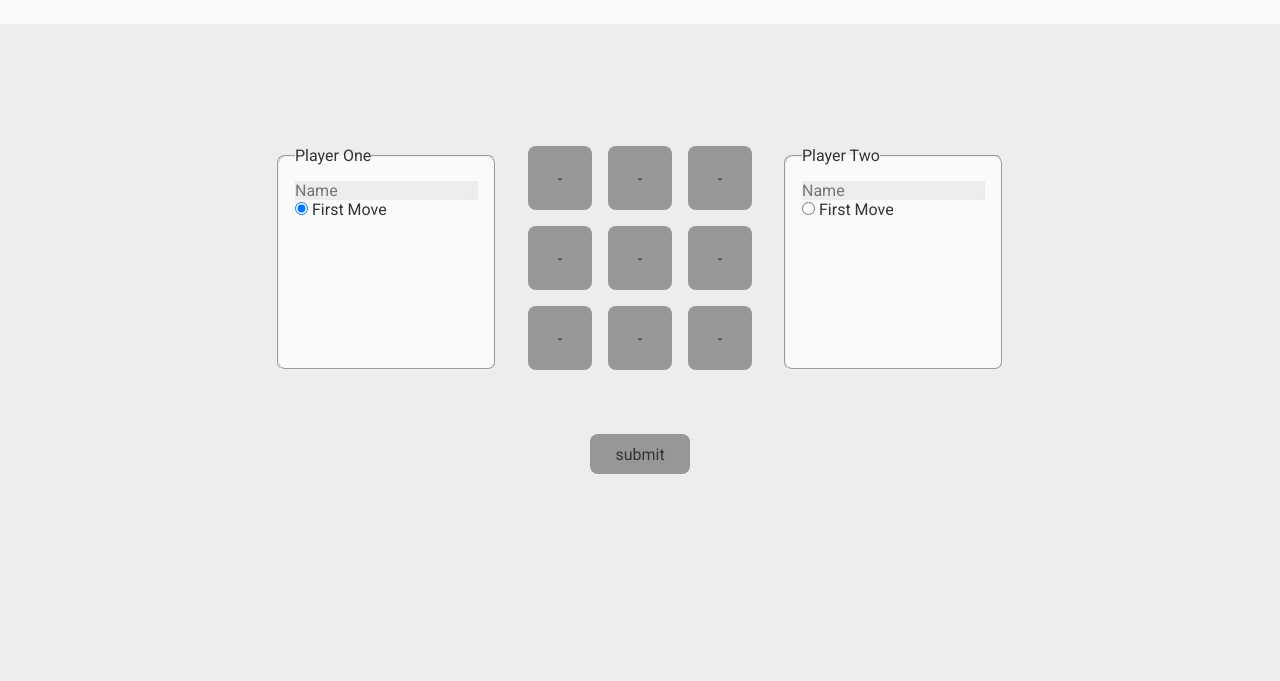
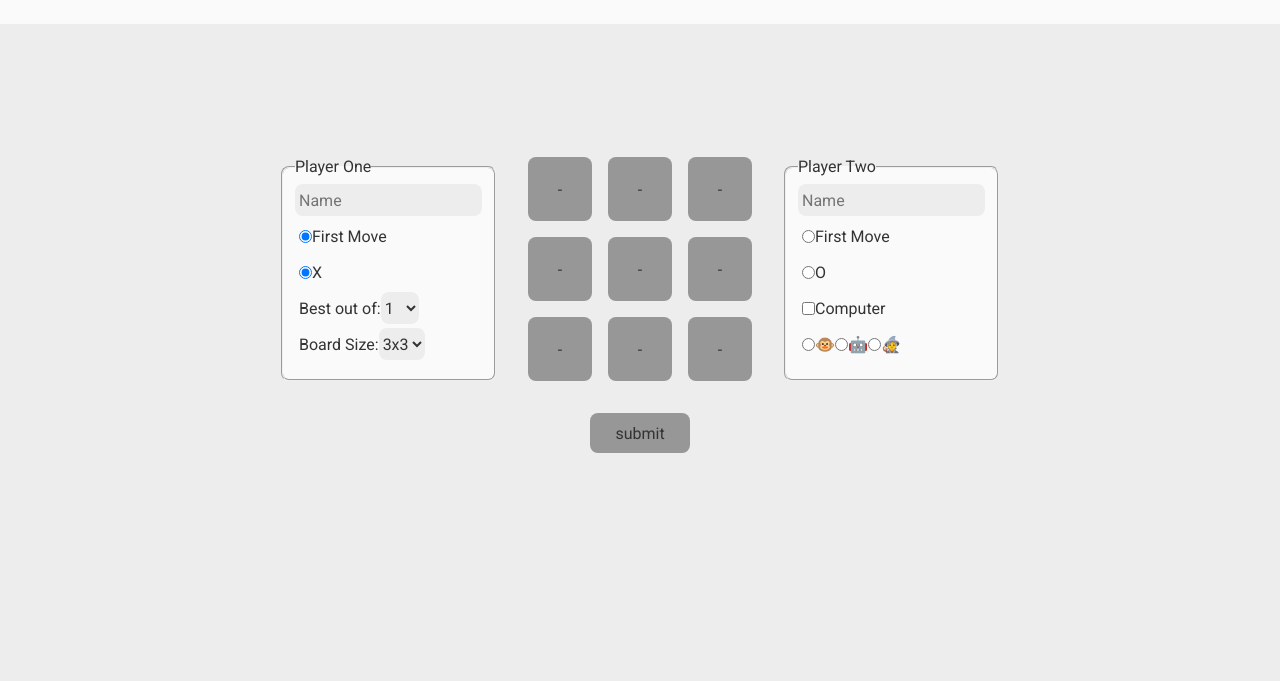
Before and after one commit to KeadonM/08-odin-tictactoe, a website: page index.html in a window 1280 px wide. Shown: the part 80-761 px from the top of the page. Drawn offline with Linux system fonts and the light colour scheme.

Commit message:
Finish card layout

```diff
--- a/index.html
+++ b/index.html
@@ -10,6 +10,9 @@
       href="https://fonts.googleapis.com/css2?family=Roboto:ital,wght@0,100;0,300;0,400;0,500;0,700;0,900;1,100;1,300;1,400;1,500;1,700;1,900&display=swap"
       rel="stylesheet" />
     <link rel="stylesheet" href="./src/css/style.css" />
+    <script
+      src="https://kit.fontawesome.com/7881ce7c0a.js"
+      crossorigin="anonymous"></script>
     <script src="./src/js/script.js" defer></script>
     <title>Tic Tac Toe</title>
   </head>
@@ -26,22 +29,55 @@
             <input
               type="text"
               id="player1-name"
-              name="player1-name"
+              name="namePlayer1"
               placeholder="Name"
               maxlength="16"
               required />
           </div>
 
-          <div class="radio-group card-row">
+          <div class="radio-first-move card-row">
             <input
-              id="first-move-player1"
-              name="first-move"
+              class="radio"
               type="radio"
+              id="first-move-p1"
+              name="firstMove"
               value="player1"
               checked />
-            <label for="first-move-player1" class="radio-label"
-              >First Move</label
-            >
+            <label for="first-move-p1" class="radio-label">First Move</label>
+          </div>
+
+          <div class="radio-symbol card-row">
+            <input
+              class="radio"
+              type="radio"
+              id="symbol-p1"
+              name="isSymbolX"
+              value="player1"
+              checked />
+            <label for="symbol-p1" class="radio-label">X</label>
+          </div>
+
+          <div class="game-setting card-row">
+            <label for="rounds-dropdown">Best out of: </label>
+            <select id="rounds-dropdown" name="rounds">
+              <option value="1">1</option>
+              <option value="3">3</option>
+              <option value="5">5</option>
+              <option value="7">7</option>
+              <option value="9">9</option>
+              <option value="11">11</option>
+              <option value="13">13</option>
+            </select>
+          </div>
+
+          <div class="game-setting card-row">
+            <label for="board-size-dropdown">Board Size: </label>
+            <select id="board-size-dropdown" name="boardSize">
+              <option value="3">3x3</option>
+              <option value="4">4x4</option>
+              <option value="5">5x5</option>
+              <option value="6">6x6</option>
+            </select>
           </div>
         </fieldset>
 
@@ -53,21 +89,63 @@
             <input
               type="text"
               id="player2-name"
-              name="player2-name"
+              name="namePlayer2"
               placeholder="Name"
               maxlength="16"
               required />
           </div>
 
-          <div class="radio-group card-row">
+          <div class="radio-first-move card-row">
             <input
-              id="first-move-player2"
-              name="first-move"
+              class="radio"
               type="radio"
+              id="first-move-p2"
+              name="firstMove"
               value="player2" />
-            <label for="first-move-player2" class="radio-label"
-              >First Move</label
-            >
+            <label for="first-move-p2" class="radio-label">First Move</label>
+          </div>
+
+          <div class="radio-symbol card-row">
+            <input
+              class="radio"
+              type="radio"
+              id="symbol-p2"
+              name="isSymbolX"
+              value="player2" />
+            <label for="symbol-p2" class="radio-label">O</label>
+          </div>
+
+          <div class="checkbox-comp card-row">
+            <input
+              class="checkbox"
+              type="checkbox"
+              id="check-comp"
+              name="isComp" />
+            <label for="check-comp" class="checkbox-label">Computer</label>
+          </div>
+
+          <div class="radio-comp-diff card-row">
+            <input
+              class="radio"
+              type="radio"
+              id="diff-easy"
+              name="compDiff"
+              value="easy" />
+            <label for="diff-easy" class="radio-label">🐵</label>
+            <input
+              class="radio"
+              type="radio"
+              id="diff-medium"
+              name="compDiff"
+              value="medium" />
+            <label for="diff-medium" class="radio-label">🤖</label>
+            <input
+              class="radio"
+              type="radio"
+              id="diff-hard"
+              name="compDiff"
+              value="hard" />
+            <label for="diff-hard" class="radio-label">🧙</label>
           </div>
         </fieldset>
       </form>
--- a/src/css/style.css
+++ b/src/css/style.css
@@ -7,11 +7,13 @@
   --secondary-light: #fafafa;
 
   /*spacing*/
-  --spacing-xs: 4px;
-  --spacing-sm: 8px;
+  --spacing-xxs: 4px;
+  --spacing-xs: 8px;
+  --spacing-sm: 12px;
   --spacing-md: 16px;
-  --spacing-lg: 32px;
-  --spacing-xl: 48px;
+  --spacing-lg: 24px;
+  --spacing-xl: 32px;
+  --spacing-xxl: 48px;
 
   /*misc*/
   --border-radius: 8px;
@@ -45,6 +47,7 @@ body {
 }
 
 input,
+select,
 button {
   border: none;
   outline: none;
@@ -64,7 +67,7 @@ header {
   display: flex;
   justify-content: space-between;
   align-items: center;
-  padding: var(--spacing-lg);
+  padding: var(--spacing-xl);
   font-size: 1.24rem;
   font-weight: 700;
   background-color: var(--secondary-light);
@@ -78,42 +81,59 @@ header {
 /***---MAIN---***/
 
 main {
-  display: grid;
+  display: flex;
+  flex-direction: column;
   margin: auto;
 }
 
+/***---Form---****/
+
+#game-form {
+  display: flex;
+  gap: var(--spacing-xl);
+  margin: var(--spacing-xl);
+}
+
+.card {
+  display: flex;
+  flex-direction: column;
+  gap: var(--spacing-xxs);
+  padding: var(--spacing-xs) var(--spacing-sm);
+  border-radius: var(--border-radius);
+  background-color: var(--secondary-light);
+  min-width: 156px;
+}
+
+.card-row {
+  height: 32px;
+  display: flex;
+  align-items: center;
+}
+
+.card .card-row:nth-of-type(n + 2) {
+  padding-left: var(--spacing-xxs);
+}
+
+.player-name > input {
+  padding-left: var(--spacing-xxs);
+  min-width: 0;
+  width: 100%;
+  height: 32px;
+}
+
+#rounds-dropdown,
+#board-size-dropdown {
+  height: 100%;
+}
+
 #submit-btn {
+  align-self: center;
   background-color: var(--secondary-dark);
-  justify-self: center;
-  margin-top: var(--spacing-lg);
   width: 100px;
   height: 40px;
 }
 
-#game-form {
-  display: flex;
-  gap: var(--spacing-lg);
-  margin: var(--spacing-lg);
-}
-
-.card {
-  padding: var(--spacing-md);
-  border-radius: var(--border-radius);
-  background-color: var(--secondary-light);
-}
-
-.card-row {
-  min-width: 100px;
-}
-
-.player-name {
-  background-color: var(--primary-light);
-}
-
-.player-name > input {
-  min-width: 0;
-  width: 100%;
-}
+/***---Gameboard---****/
 
 #game-container {
   display: grid;
@@ -142,8 +162,8 @@ footer {
   align-items: center;
   justify-content: center;
   margin-top: auto;
-  padding: var(--spacing-sm);
-  padding-top: var(--spacing-lg);
+  padding: var(--spacing-xs);
+  padding-top: var(--spacing-xl);
 }
 
 #copyright {
@@ -165,7 +185,7 @@ footer {
 
 /***---MEDIA QUERIES---***/
 
-@media screen and (max-width: 625px) {
+@media screen and (max-width: 660px) {
   #game-form {
     flex-direction: column;
   }
--- a/src/js/script.js
+++ b/src/js/script.js
@@ -1,5 +1,3 @@
-const gameContainer = document.querySelector('#game-container');
-
 const Player = (name, symbol) => {
   let active = false;
 
@@ -121,6 +119,20 @@ const gameController = (() => {
 })();
 
 const displayController = (() => {
+  const gameContainer = document.querySelector('#game-container');
+  const radioBtnSymbolP1 = document.querySelector('#symbol-p1');
+  const radioBtnSymbolP2 = document.querySelector('#symbol-p2');
+
+  radioBtnSymbolP1.addEventListener('change', () => {
+    document.querySelector("[for='symbol-p1']").textContent = 'X';
+    document.querySelector("[for='symbol-p2']").textContent = 'O';
+  });
+
+  radioBtnSymbolP2.addEventListener('change', () => {
+    document.querySelector("[for='symbol-p2']").textContent = 'X';
+    document.querySelector("[for='symbol-p1']").textContent = 'O';
+  });
+
   const buildElement = (elementState) => {
     const element = document.createElement('button');
     element.className = 'board-element';
```
